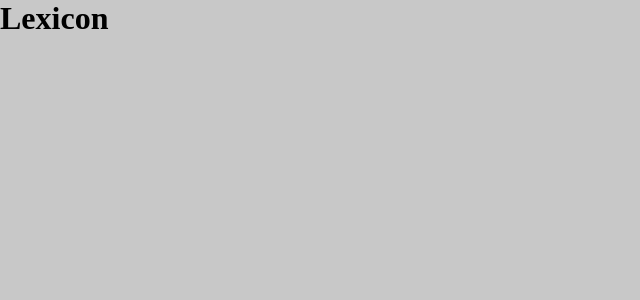
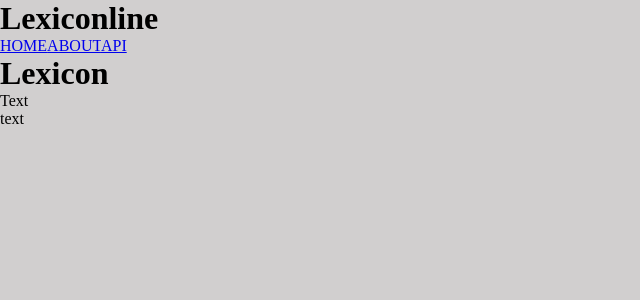
Before and after one commit to Speks2/LexiconlineReact, a React (Vite) app in the folder lexicon/: page / in a window 1280 px wide. Shown: the top 300 px of the page, without its empty margins (0-640 px from the left). Built offline with nearby package versions, Linux system fonts and the light colour scheme.

Commit message:
getting SCSS ready

```diff
--- a/lexicon/src/App.jsx
+++ b/lexicon/src/App.jsx
@@ -1,10 +1,18 @@
 import { Lexicon } from "./components/Lexicon/Lexicon"
+import { Header }  from "./components/Header/Header"
+import { Main } from "./components/Main/Main";
+import { Footer } from "./components/Footer/Footer";
 
 function App() {
 
   return (
     <>
+    <Header />
     <Lexicon />
+    <Main/>
+    <Footer />
+
+
   </>
   )
 }
--- a/lexicon/src/components/Footer/Footer.module.scss
+++ b/lexicon/src/components/Footer/Footer.module.scss
@@ -0,0 +1,6 @@
+@use '../../index.scss' as V;
+
+.Footer {
+
+    background-color: V.$purewhite-color;
+}
--- a/lexicon/src/components/Header/Header.module.scss
+++ b/lexicon/src/components/Header/Header.module.scss
@@ -0,0 +1,7 @@
+@use '../../index.scss' as V;
+
+
+.Header {
+
+    background-color: V.$purewhite-color;
+}
--- a/lexicon/src/components/Lexicon/Lexicon.module.scss
+++ b/lexicon/src/components/Lexicon/Lexicon.module.scss
@@ -1,5 +1,5 @@
 @use '../../index.scss' as V;
 
-.Banan {
+.Lexicon {
   background-color: V.$purewhite-color;
 }
--- a/lexicon/src/components/Main/Main.module.scss
+++ b/lexicon/src/components/Main/Main.module.scss
@@ -0,0 +1,7 @@
+@use '../../index.scss' as V;
+
+
+.Main {
+
+    background-color: V.$purewhite-color;
+}
--- a/lexicon/src/index.scss
+++ b/lexicon/src/index.scss
@@ -14,28 +14,22 @@ $purewhite-color: #FFFFFF;
     padding: 0;
     margin: 0;
     box-sizing: none;
-    background: rgb(200, 200, 200);
+    background: rgb(209, 207, 207);
 }
-
-
-
-
-
-
 
 
 
 //Phone
 @media (max-width: 600px) {
-    /* Your CSS styles for small devices */
+
   }
 
  //Tablet/Ipad
   @media (min-width: 600px) and (max-width: 900px) {
-    /* Your CSS styles for medium devices */
+
   }
 
  //Tablet/iPhone Landscape view
   @media (min-width: 900px) {
-    /* Your CSS styles for large devices */
+
   }
```
